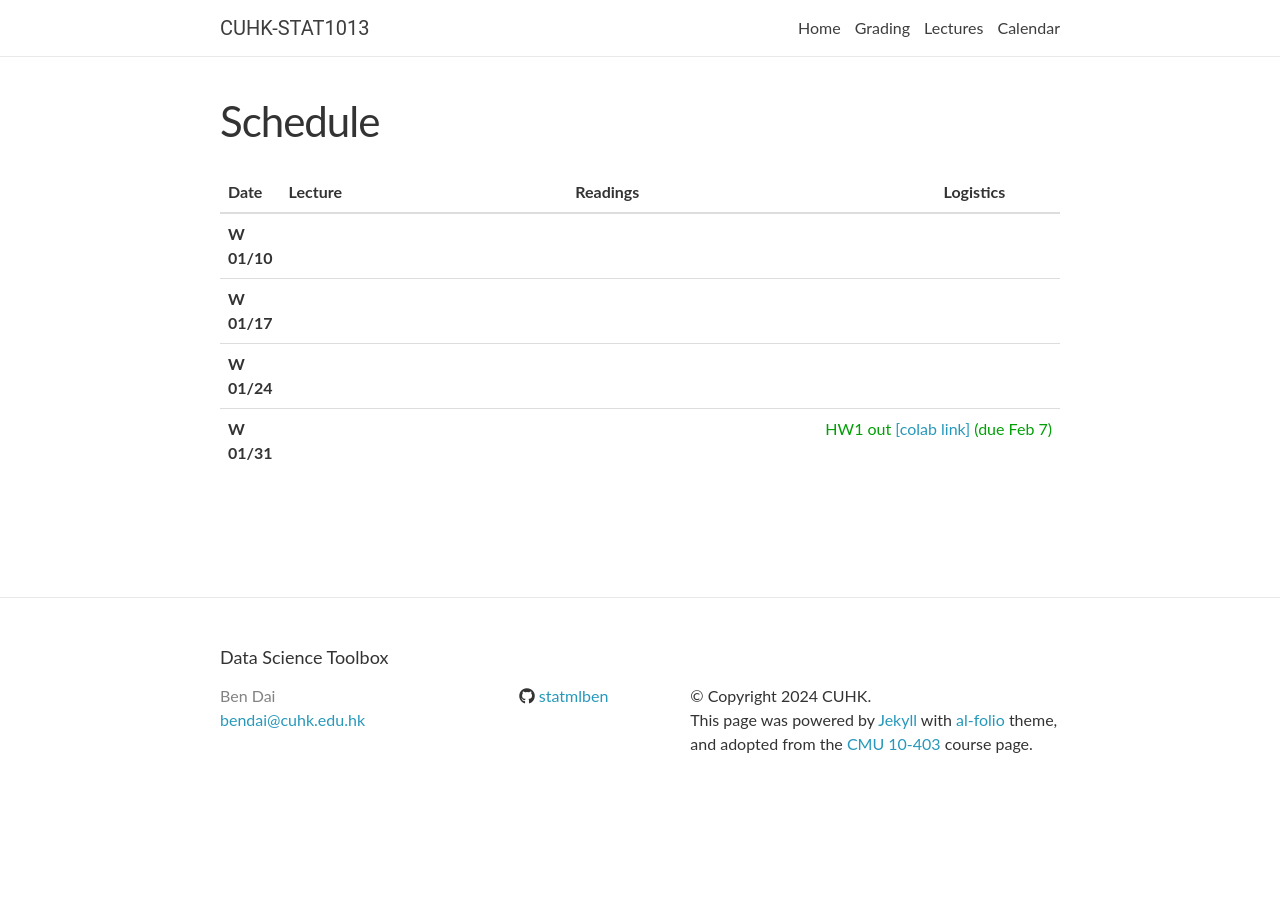
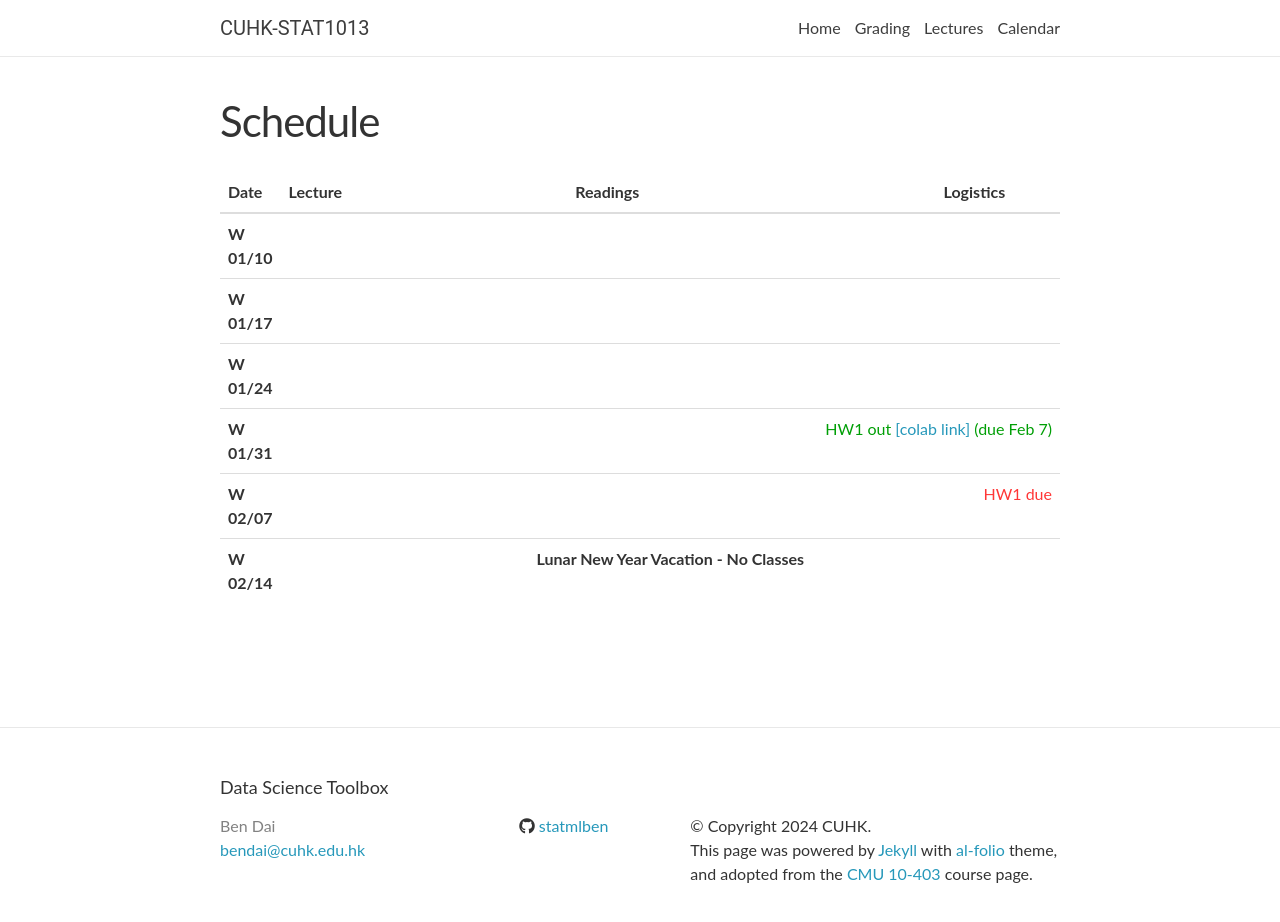
Before and after one commit to statmlben/CUHK-STAT1013, a Jekyll site: the page built from _pages/lectures.md, in a window 1280 px wide and 947 px high. Shown: the top 922 px of the window. Built offline with Jekyll 4.4.1, drawn with Linux system fonts in a browser that asks for light colours; nearby versions of some CDN libraries; comment, search, counter and statistics services are not loaded.

Commit message:
update lec

```diff
--- a/_data/lectures.yml
+++ b/_data/lectures.yml
@@ -54,12 +54,30 @@
     <strong>Data Visualization</strong>
   slides:
   video:
-  pynb:
+  pynb: https://colab.research.google.com/drive/1I-Yxlp5L0vFdzSywbf3YXn1j80-M3Mb3?usp=sharing
   notes: https://gocuhk-my.sharepoint.com/:o:/g/personal/bendai_cuhk_edu_hk/Ek2AmBF6B9JJlV7Z6VxoSgMBWWmqYgn9J4AcLHCAstwymg
   readings:
+    - <a href="https://www.kaggle.com/code/mruczykij/women-children-first-titanic-ml-from-disaster">Women & children first! Titanic - ML from disaster</a>
     - <a href="https://elitedatascience.com/python-seaborn-tutorial">The Ultimate Python Seaborn Tutorial</a>
     - <a href="https://seaborn.pydata.org/introduction.html" target="_blank">Introduction to Seaborn</a> - An official introduction to Seaborn, covering its strengths and how to get started.
     - <a href="https://realpython.com/python-seaborn-tutorial/" target="_blank">Python Seaborn Tutorial for Beginners</a> - This tutorial by Real Python covers the basics and some advanced features of Seaborn.
     - <a href="https://towardsdatascience.com/data-visualization-using-seaborn-fc24db95a850" target="_blank">Data Visualization Using Seaborn</a> - An article on Towards Data Science that walks you through Seaborn's features with examples.
     - <a href="https://www.datacamp.com/community/tutorials/seaborn-python-tutorial" target="_blank">Comprehensive Guide to Seaborn in Python</a> - A DataCamp tutorial that offers a deep dive into Seaborn for data visualization.
   logistics: <span class="event">HW1 out <a href="https://colab.research.google.com/drive/1rqCdto4fADCZw_SIf6Jt8NJBUE-d78_z?usp=sharing" target="_blank">[colab link]</a> (due Feb 7) </span>
+
+- date: W 02/07
+  lecturer:
+  title: >
+    <strong>Monty Hall Problem</strong>
+  slides:
+  video:
+  pynb:
+  notes: https://gocuhk-my.sharepoint.com/:o:/g/personal/bendai_cuhk_edu_hk/Ek2AmBF6B9JJlV7Z6VxoSgMBWWmqYgn9J4AcLHCAstwymg
+  readings:
+  logistics: <span class="deadline">HW1 due </span>
+
+- date: W 02/14
+  lecturer:
+  quiz: >
+    <strong>Lunar New Year Vacation - No Classes</strong>
+  logistics:
```
